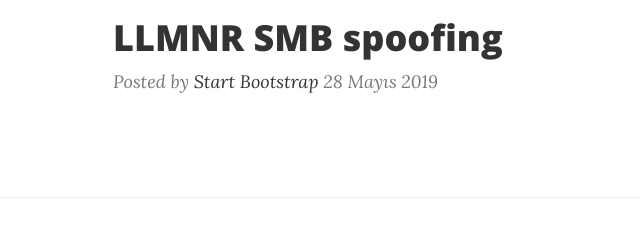
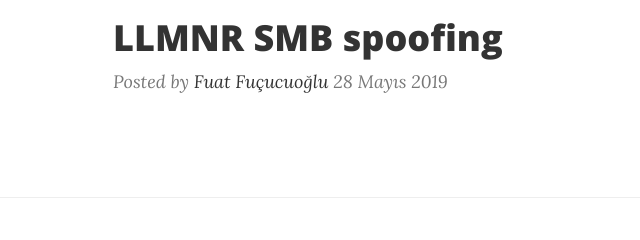
Before and after one commit to ffucucuoglu/ffucucuoglu.github.io, a plain HTML site: page index.html in a window 1280 px wide. Shown: the part 536-776 px from the top of the page, 152-792 px from the left. Drawn offline with nearby package versions, Linux system fonts and the light colour scheme.

Commit message:
Update index.html

```diff
--- a/index.html
+++ b/index.html
@@ -105,7 +105,7 @@
                             LLMNR SMB spoofing
                         </h2>
                     </a>
-                    <p class="post-meta">Posted by <a href="#">Start Bootstrap</a> 28 Mayıs 2019</p>
+                    <p class="post-meta">Posted by <a href="#">Fuat Fuçucuoğlu</a> 28 Mayıs 2019</p>
                 </div>
               <!--   <hr>
                 <div class="post-preview">
```
